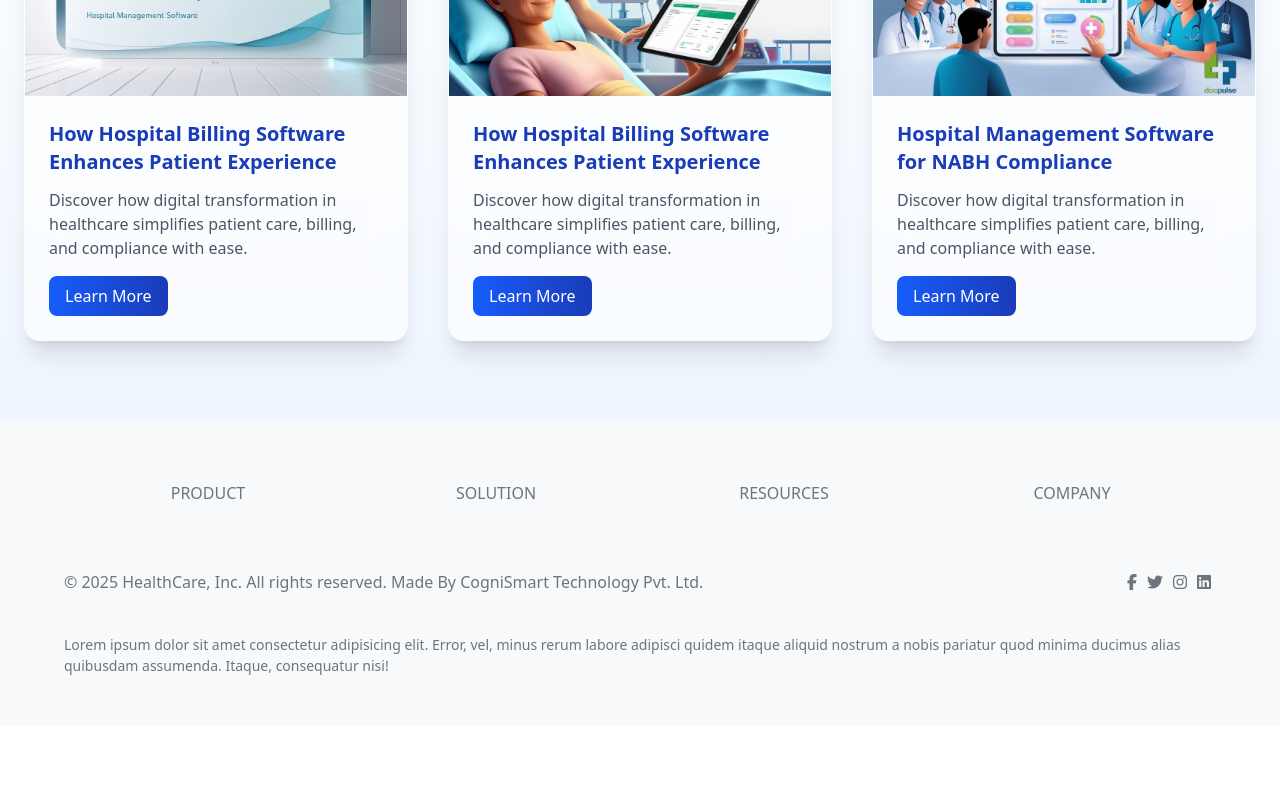
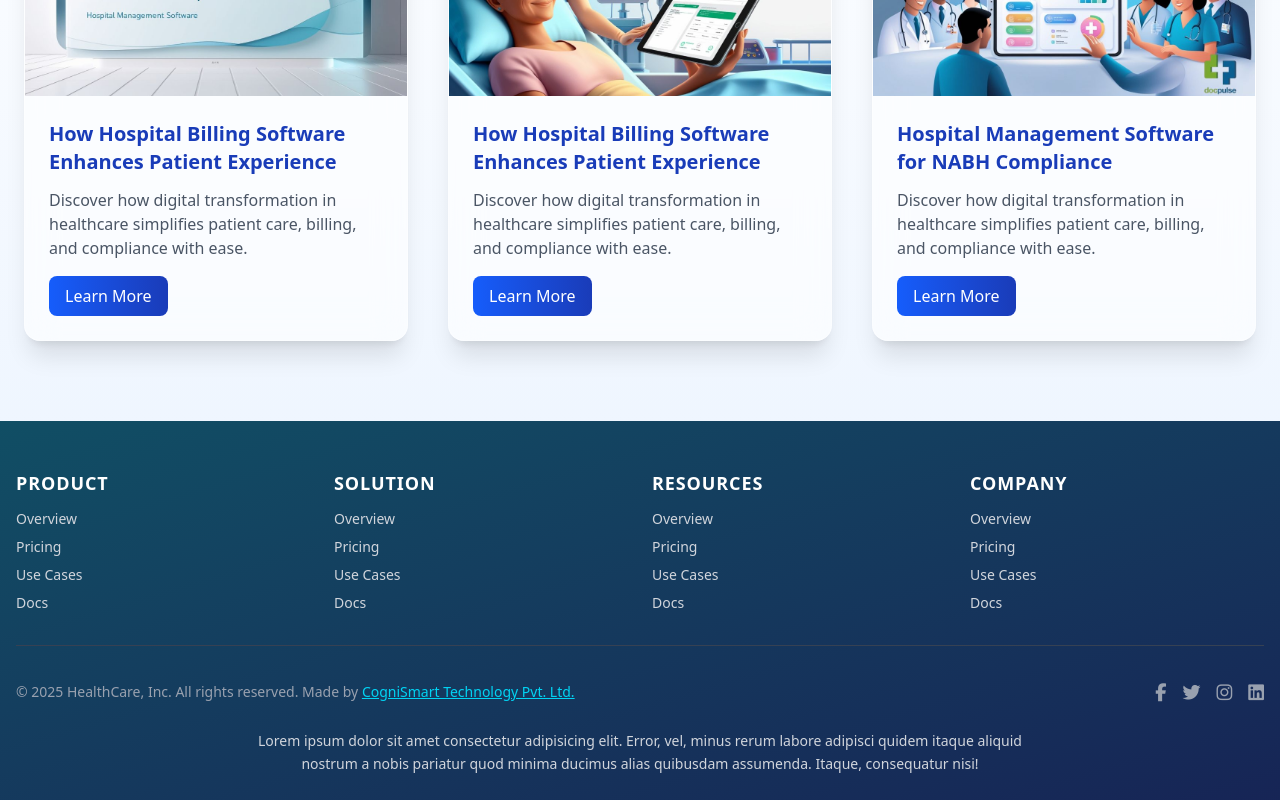
Before and after one commit to tapas20/OnlineHMS, a React (Vite) app: page / in a window 1280 px wide. Shown: the part 2179-2979 px from the top of the page. Before the commit the page ends 2905 px from the top, so only its background shows below. Built offline with nearby package versions, Linux system fonts and the light colour scheme.

Commit message:
Navbar, Home , Footer , design update

```diff
--- a/src/Components/Footer/Footer.jsx
+++ b/src/Components/Footer/Footer.jsx
@@ -1,45 +1,71 @@
 import React from "react";
-import styles from "./Footer.module.css";
 
 function Footer() {
   return (
-    <footer className={styles.footer}>
-      <div className={styles.container}>
-        <div className={styles.row}>
-          <div className={styles.column}>
-            <h4>PRODUCT</h4>
-          </div>
-          <div className={styles.column}>
-            <h4>SOLUTION</h4>
-          </div>
-          <div className={styles.column}>
-            <h4>RESOURCES</h4>
-          </div>
-          <div className={styles.column}>
-            <h4>COMPANY</h4>
-          </div>
+    <footer className="bg-gradient-to-br from-cyan-900 to-blue-950 text-white pt-12 pb-6 font-poppins">
+      <div className="max-w-7xl mx-auto px-4">
+        {/* Top Grid Section */}
+        <div className="grid grid-cols-2 sm:grid-cols-4 gap-6 border-b border-gray-700 pb-8">
+          {["PRODUCT", "SOLUTION", "RESOURCES", "COMPANY"].map((item) => (
+            <div key={item}>
+              <h4 className="text-lg font-semibold mb-3 tracking-wider hover:text-cyan-400 transition">
+                {item}
+              </h4>
+              <ul className="space-y-2 text-sm text-gray-300">
+                <li>
+                  <a href="#" className="hover:underline hover:text-white">
+                    Overview
+                  </a>
+                </li>
+                <li>
+                  <a href="#" className="hover:underline hover:text-white">
+                    Pricing
+                  </a>
+                </li>
+                <li>
+                  <a href="#" className="hover:underline hover:text-white">
+                    Use Cases
+                  </a>
+                </li>
+                <li>
+                  <a href="#" className="hover:underline hover:text-white">
+                    Docs
+                  </a>
+                </li>
+              </ul>
+            </div>
+          ))}
         </div>
-        <div className={styles["footer-bottom"]}>
-          <p>
-            &copy; 2025 HealthCare, Inc. All rights reserved. Made By{" "}
-            <a href="">CogniSmart Technology Pvt. Ltd.</a>
+
+        {/* Footer Bottom Section */}
+        <div className="flex flex-col md:flex-row justify-between items-center mt-8 text-sm text-gray-400">
+          <p className="mb-4 md:mb-0">
+            &copy; 2025 HealthCare, Inc. All rights reserved. Made by{" "}
+            <a
+              href="#"
+              className="text-cyan-400 hover:text-white underline transition"
+            >
+              CogniSmart Technology Pvt. Ltd.
+            </a>
           </p>
-          <div className={styles["social-links"]}>
-            <a href="#">
+          <div className="flex space-x-4 text-lg">
+            <a href="#" className="hover:text-white transition">
               <i className="fab fa-facebook-f"></i>
             </a>
-            <a href="#">
+            <a href="#" className="hover:text-white transition">
               <i className="fab fa-twitter"></i>
             </a>
-            <a href="#">
+            <a href="#" className="hover:text-white transition">
               <i className="fab fa-instagram"></i>
             </a>
-            <a href="#">
+            <a href="#" className="hover:text-white transition">
               <i className="fab fa-linkedin"></i>
             </a>
           </div>
         </div>
-        <div className={styles["footer-description"]}>
+
+        {/* Footer Description */}
+        <div className="mt-6 text-center text-gray-300 text-sm leading-relaxed max-w-3xl mx-auto">
           <p>
             Lorem ipsum dolor sit amet consectetur adipisicing elit. Error, vel,
             minus rerum labore adipisci quidem itaque aliquid nostrum a nobis
```
